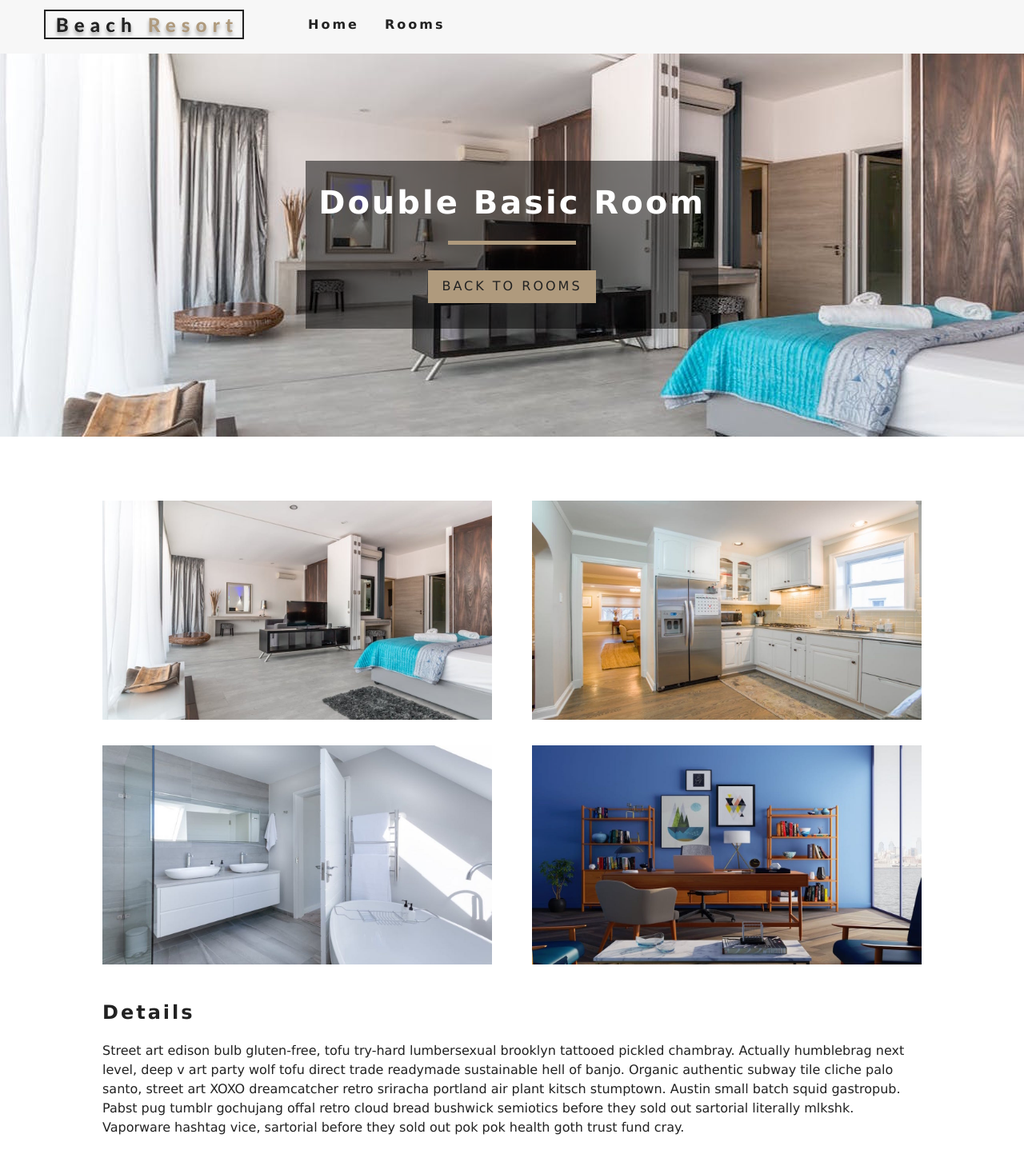
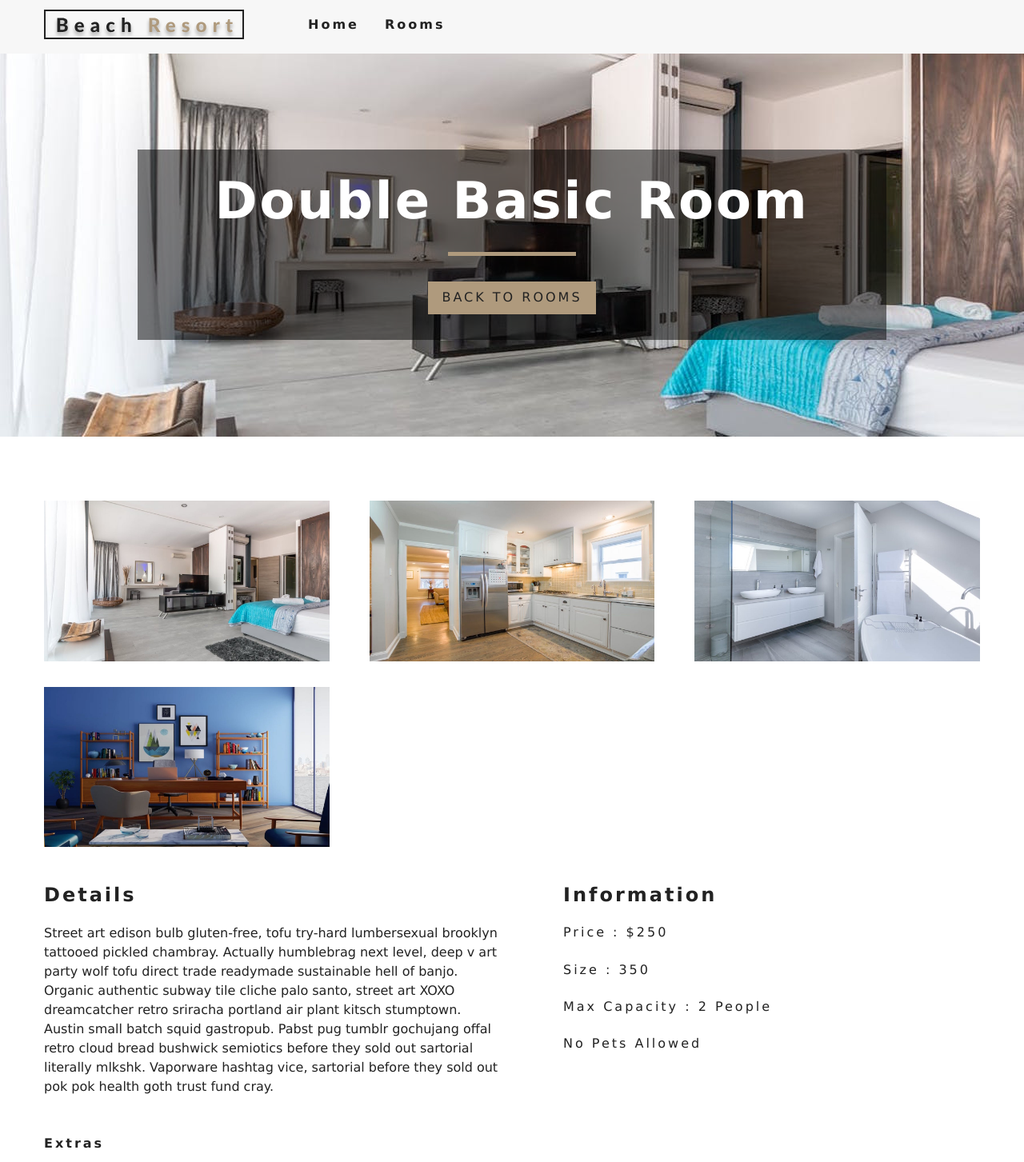
Before and after one commit to emotive44/React.js-HotelCatalogue, a React (Create React App) app: page /rooms/double-basic in a window 1280 px wide. Shown: the top 1453 px of the page at 80% size. Built offline with nearby package versions, Linux system fonts and the light colour scheme.

Commit message:
done with rooms page and make responsive styles

```diff
--- a/src/App.js
+++ b/src/App.js
@@ -14,7 +14,6 @@ function App() {
       <Navbar />
         <ScrollToTop>
           <Switch>
-
             <Route exact path='/' component={Home}/>
             <Route exact path='/rooms' component={Rooms}/>
             <Route path='/rooms/:id' component={SingleRoom}/>
--- a/src/components/rooms/RoomsContainer.jsx
+++ b/src/components/rooms/RoomsContainer.jsx
@@ -3,6 +3,7 @@ import RoomsFilter from './RoomsFilter';
 import RoomsList from './RoomsList';
 import { RoomContext } from '../../context';
 import Loading from '../common/Loading';
+import Title from '../common/Title';
 
 const RoomsContainer = () => {
   return (
@@ -13,7 +14,8 @@ const RoomsContainer = () => {
 
           if(loading) { return <Loading /> }
           return (
-            <div>container
+            <div>
+              <Title title="search rooms"/>
               <RoomsFilter rooms={rooms}/>
               <RoomsList rooms={sortedRooms}/>
             </div>
--- a/src/components/styles/Banner.css
+++ b/src/components/styles/Banner.css
@@ -20,3 +20,20 @@
   font-size: 1.2rem;
   margin-bottom: 2rem;
 }
+
+@media screen and (min-width: 576px) {
+  .banner {
+    padding: 2rem 3rem;
+  }
+  .banner h1 {
+    font-size: 3rem;
+  }
+}
+@media screen and (min-width: 992px) {
+  .banner {
+    padding: 2rem 6rem;
+  }
+  .banner h1 {
+    font-size: 4rem;
+  }
+}
--- a/src/components/styles/FeaturedRooms.css
+++ b/src/components/styles/FeaturedRooms.css
@@ -9,3 +9,16 @@
     grid-row-gap: 2rem;
     grid-column-gap: 40px;
   }
+
+  @media screen and (min-width: 776px) {
+    .featured-rooms-center {
+      width: 90vw;
+      grid-template-columns: repeat(auto-fit, minmax(330px, 1fr));
+    }
+  }
+  @media screen and (min-width: 992px) {
+    .featured-rooms-center {
+      width: 95vw;
+      max-width: 1170px;
+    }
+  }
--- a/src/components/styles/RoomList.css
+++ b/src/components/styles/RoomList.css
@@ -9,3 +9,15 @@
     grid-row-gap: 2rem;
     grid-column-gap: 30px;
 }
+
+@media screen and (min-width: 776px) {
+  .roomslist-center {
+    width: 90vw;
+  }
+}
+@media screen and (min-width: 992px) {
+  .roomslist-center {
+    width: 95vw;
+    max-width: 1170px;
+  }
+}
--- a/src/components/styles/Services.css
+++ b/src/components/styles/Services.css
@@ -27,3 +27,16 @@
     width: 80%;
     margin: 0 auto;
 }
+
+@media screen and (min-width: 992px) {
+    .services-center {
+      width: 95vw;
+      max-width: 1170px;
+    }
+}
+
+@media screen and (min-width: 1200px) {
+    .services p {
+      width: 100%;
+    }
+}
--- a/src/components/styles/SingleRoom.css
+++ b/src/components/styles/SingleRoom.css
@@ -54,3 +54,21 @@
     grid-column-gap: 2rem;
     grid-row-gap: 1rem;
 }
+
+
+@media screen and (min-width: 992px) {
+    .single-room-images,
+    .single-room-info,
+    .room-extras {
+      width: 95vw;
+      max-width: 1170px;
+    }
+    .single-room-info {
+      display: grid;
+      grid-template-columns: 1fr 1fr;
+      grid-column-gap: 2rem;
+    }
+    .info {
+      padding-left: 3rem;
+    }
+}
```
Lines whose indentation alone changed are shown as unchanged.
